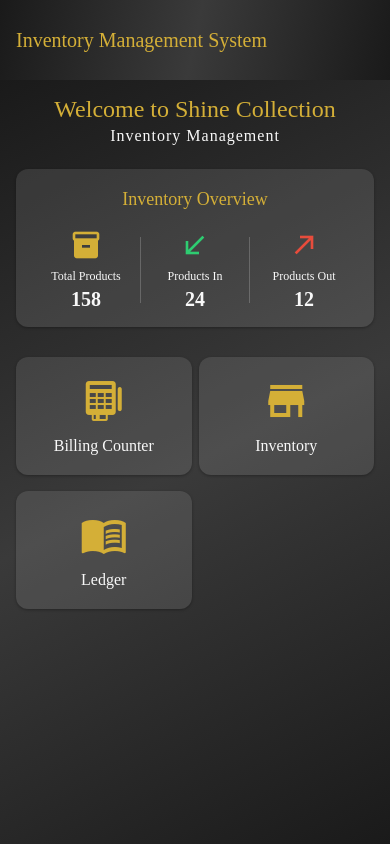
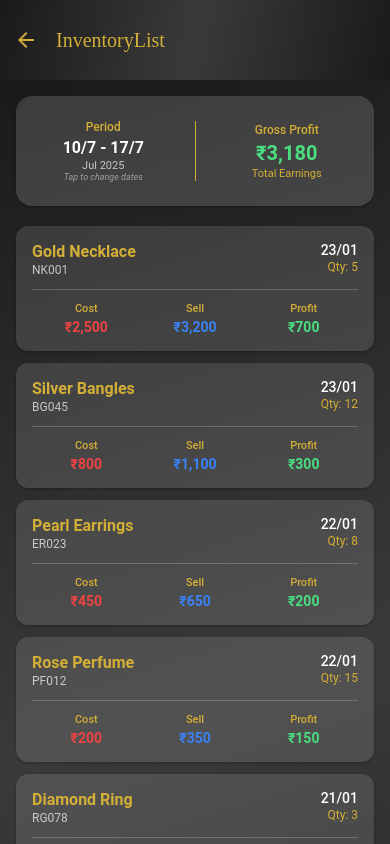
Before and after one commit to sahanawaz/inventory-management, a React Native app in the folder inventory-management-app/: screen /InventoryList in a window 390 px wide. Shown: the top 844 px of the page. Built offline with nearby package versions, Linux system fonts and the light colour scheme; what @react-native-vector-icons/material-design-icons would draw is missing.

Commit message:
New screen to list the inventory is added

```diff
--- a/inventory-management-app/components/HomeScreen.tsx
+++ b/inventory-management-app/components/HomeScreen.tsx
@@ -117,6 +117,22 @@ const HomeScreen: React.FC<HomeScreenProps> = ({ navigation }) => {
                   color="#d4af37"
                   onPress={() => navigation.navigate("Inventory")}
                 />
+                <Text style={styles.actionCardTitle}>SKU</Text>
+              </Card.Content>
+            </Card>
+          </TouchableOpacity>
+          {/*Inventory Screen */}
+          <TouchableOpacity
+            onPress={() => navigation.navigate("InventoryList")}
+          >
+            <Card style={styles.actionCard}>
+              <Card.Content style={styles.actionCardContent}>
+                <MaterialIcons
+                  name="menu-book"
+                  size={48}
+                  color="#d4af37"
+                  onPress={() => navigation.navigate("InventoryList")}
+                />
                 <Text style={styles.actionCardTitle}>Inventory</Text>
               </Card.Content>
             </Card>
--- /dev/null
+++ b/inventory-management-app/components/InventoryListScreen.tsx
@@ -0,0 +1,338 @@
+import React, { useCallback, useState } from "react";
+import {
+  Dimensions,
+  ScrollView,
+  StyleSheet,
+  TouchableOpacity,
+  View,
+} from "react-native";
+import GradientBackground from "../utils/GradientBackground";
+import { Card, DataTable, Text } from "react-native-paper";
+import { ledgerData } from "../utils/SysData";
+import { DEFAULT_THEME_COLOR, months } from "../utils/SysConsts";
+import DateTimePicker from "@react-native-community/datetimepicker";
+import { useFocusEffect } from "@react-navigation/native";
+const { width, height } = Dimensions.get("window");
+const InventoryListScreen = () => {
+  const [locDate, setLocDate] = useState<{
+    startDate: Date;
+    endDate: Date;
+  }>({
+    startDate: new Date(),
+    endDate: new Date(),
+  });
+
+  useFocusEffect(
+    useCallback(() => {
+      let lendDate = new Date();
+      let lstartDate = new Date();
+      lstartDate.setDate(lendDate.getDate() - 7);
+      setLocDate({ startDate: lstartDate, endDate: lendDate });
+    }, [])
+  );
+  const [showStartPicker, setShowStartPicker] = useState(false);
+  const [showEndPicker, setShowEndPicker] = useState(false);
+  const [tapCounter, setTapCounter] = useState(0);
+  const totalGrossProfit = ledgerData.reduce(
+    (sum, item) => sum + item.profit,
+    0
+  );
+
+  const formatCurrency = (amount: number): string => {
+    return `₹${amount.toLocaleString("en-IN")}`;
+  };
+  const formatDateRange = (): string => {
+    const startDay = locDate?.startDate?.getDate().toString().padStart(2, "0");
+    const startMonth = locDate?.startDate?.getMonth() + 1;
+    const endDay = locDate?.endDate?.getDate().toString().padStart(2, "0");
+    const endMonth = locDate?.endDate?.getMonth() + 1;
+
+    return `${startDay}/${startMonth} - ${endDay}/${endMonth}`;
+  };
+
+  const getMonthYear = (): string => {
+    return `${
+      months[locDate?.endDate?.getMonth() || -1]
+    } ${locDate?.endDate?.getFullYear()}`;
+  };
+
+  const handleStartDateChange = (event: any, selectedDate?: Date) => {
+    setShowStartPicker(false);
+    if (!!selectedDate) {
+      setLocDate({ ...locDate, startDate: selectedDate });
+    }
+  };
+
+  const handleEndDateChange = (event: any, selectedDate?: Date) => {
+    setShowEndPicker(false);
+    if (selectedDate) {
+      setLocDate({ ...locDate, endDate: selectedDate });
+    }
+  };
+
+  const showDatePicker = () => {
+    if (tapCounter % 2 === 0) {
+      setShowStartPicker(true);
+    } else {
+      setShowEndPicker(true);
+    }
+    setTapCounter(tapCounter + 1);
+  };
+  return (
+    <GradientBackground>
+      <ScrollView style={styles.content} showsVerticalScrollIndicator={false}>
+        {/* Summary Card with Vertical Divider */}
+        <Card style={styles.summaryCard}>
+          <Card.Content>
+            <View style={styles.summaryContainer}>
+              {/* Date Range Section */}
+              <TouchableOpacity
+                style={styles.dateSection}
+                onPress={showDatePicker}
+              >
+                <Text style={styles.sectionLabel}>Period</Text>
+                <Text style={styles.dateRange}>{formatDateRange()}</Text>
+                <Text style={styles.dateSubtext}>{getMonthYear()}</Text>
+                <Text style={styles.tapHint}>Tap to change dates</Text>
+              </TouchableOpacity>
+
+              {/* Vertical Divider */}
+              <View style={styles.verticalDivider} />
+
+              {/* Gross Profit Section */}
+              <View style={styles.profitSection}>
+                <Text style={styles.sectionLabel}>Gross Profit</Text>
+                <Text style={styles.grossProfit}>
+                  {formatCurrency(totalGrossProfit)}
+                </Text>
+                <Text style={styles.profitSubtext}>Total Earnings</Text>
+              </View>
+            </View>
+          </Card.Content>
+        </Card>
+
+        {/* Transaction Cards */}
+        <View style={styles.transactionsList}>
+          {ledgerData.map((item, index) => (
+            <Card key={index} style={styles.transactionCard}>
+              <Card.Content>
+                <View style={styles.cardHeader}>
+                  <View style={styles.leftSection}>
+                    <Text style={styles.productName}>{item.product}</Text>
+                    <Text style={styles.skuText}>{item.sku}</Text>
+                  </View>
+                  <View style={styles.rightSection}>
+                    <Text style={styles.dateText}>{item.date}</Text>
+                    <Text style={styles.quantityText}>
+                      Qty: {item.quantity}
+                    </Text>
+                  </View>
+                </View>
+
+                <View style={styles.divider} />
+
+                <View style={styles.priceContainer}>
+                  <View style={styles.priceItem}>
+                    <Text style={styles.priceLabel}>Cost</Text>
+                    <Text style={styles.costPrice}>
+                      {formatCurrency(item.costPrice)}
+                    </Text>
+                  </View>
+
+                  <View style={styles.priceItem}>
+                    <Text style={styles.priceLabel}>Sell</Text>
+                    <Text style={styles.sellPrice}>
+                      {formatCurrency(item.sellPrice)}
+                    </Text>
+                  </View>
+
+                  <View style={styles.priceItem}>
+                    <Text style={styles.priceLabel}>Profit</Text>
+                    <Text style={styles.profitPrice}>
+                      {formatCurrency(item.profit)}
+                    </Text>
+                  </View>
+                </View>
+              </Card.Content>
+            </Card>
+          ))}
+        </View>
+      </ScrollView>
+      {/* Date Picker Modals */}
+      {showStartPicker && (
+        <DateTimePicker
+          title="Start Date Picker"
+          value={locDate.startDate}
+          mode="date"
+          display="default"
+          onChange={handleStartDateChange}
+          maximumDate={locDate.endDate}
+        />
+      )}
+
+      {showEndPicker && (
+        <DateTimePicker
+          title="End Date Picker"
+          value={locDate.endDate}
+          mode="date"
+          display="default"
+          onChange={handleEndDateChange}
+          minimumDate={locDate.startDate}
+          maximumDate={new Date()}
+        />
+      )}
+    </GradientBackground>
+  );
+};
+const styles = StyleSheet.create({
+  container: {
+    flex: 1,
+    width: width,
+    height: height,
+  },
+  header: {
+    backgroundColor: "rgba(255, 255, 255, 0.1)",
+    elevation: 0,
+  },
+  headerTitle: {
+    color: "#ffffff",
+    fontSize: 18,
+    fontWeight: "600",
+  },
+  content: {
+    flex: 1,
+    paddingHorizontal: 16,
+    paddingTop: 16,
+  },
+  summaryCard: {
+    backgroundColor: "rgba(255, 255, 255, 0.15)",
+    marginBottom: 20,
+    borderRadius: 16,
+  },
+  summaryContainer: {
+    flexDirection: "row",
+    alignItems: "center",
+    paddingVertical: 8,
+  },
+  dateSection: {
+    flex: 1,
+    alignItems: "center",
+  },
+  profitSection: {
+    flex: 1,
+    alignItems: "center",
+  },
+  verticalDivider: {
+    width: 1,
+    height: 60,
+    backgroundColor: DEFAULT_THEME_COLOR,
+    marginHorizontal: 20,
+  },
+  sectionLabel: {
+    color: DEFAULT_THEME_COLOR,
+    fontSize: 12,
+    fontWeight: "500",
+    marginBottom: 4,
+  },
+  dateRange: {
+    color: "#ffffff",
+    fontSize: 16,
+    fontWeight: "600",
+    marginBottom: 2,
+  },
+  dateSubtext: {
+    color: "rgba(255, 255, 255, 0.7)",
+    fontSize: 11,
+  },
+  tapHint: {
+    color: "rgba(255, 255, 255, 0.5)",
+    fontSize: 9,
+    fontStyle: "italic",
+  },
+  grossProfit: {
+    color: "#4ade80",
+    fontSize: 20,
+    fontWeight: "bold",
+    marginBottom: 2,
+  },
+  profitSubtext: {
+    color: DEFAULT_THEME_COLOR,
+    fontSize: 11,
+  },
+  transactionsList: {
+    paddingBottom: 20,
+  },
+  transactionCard: {
+    backgroundColor: "rgba(255, 255, 255, 0.12)",
+    borderRadius: 12,
+    marginBottom: 12,
+  },
+  cardHeader: {
+    flexDirection: "row",
+    justifyContent: "space-between",
+    alignItems: "flex-start",
+    marginBottom: 12,
+  },
+  leftSection: {
+    flex: 1,
+  },
+  rightSection: {
+    alignItems: "flex-end",
+  },
+  productName: {
+    color: DEFAULT_THEME_COLOR,
+    fontSize: 16,
+    fontWeight: "600",
+    marginBottom: 2,
+  },
+  skuText: {
+    color: "rgba(255, 255, 255, 0.7)",
+    fontSize: 12,
+  },
+  dateText: {
+    color: "#ffffff",
+    fontSize: 14,
+    fontWeight: "500",
+    marginBottom: 2,
+  },
+  quantityText: {
+    color: DEFAULT_THEME_COLOR,
+    fontSize: 12,
+  },
+  divider: {
+    height: 1,
+    backgroundColor: "rgba(255, 255, 255, 0.2)",
+    marginBottom: 12,
+  },
+  priceContainer: {
+    flexDirection: "row",
+    justifyContent: "space-between",
+  },
+  priceItem: {
+    alignItems: "center",
+    flex: 1,
+  },
+  priceLabel: {
+    color: DEFAULT_THEME_COLOR,
+    fontSize: 11,
+    fontWeight: "500",
+    marginBottom: 4,
+  },
+  costPrice: {
+    color: "#ef4444",
+    fontSize: 14,
+    fontWeight: "600",
+  },
+  sellPrice: {
+    color: "#3b82f6",
+    fontSize: 14,
+    fontWeight: "600",
+  },
+  profitPrice: {
+    color: "#4ade80",
+    fontSize: 14,
+    fontWeight: "600",
+  },
+});
+
+export default InventoryListScreen;
--- a/inventory-management-app/navigation/AppNavigator.tsx
+++ b/inventory-management-app/navigation/AppNavigator.tsx
@@ -8,6 +8,7 @@ import GradientBackground from "../utils/GradientBackground";
 import { Platform, View } from "react-native";
 import { DEFAULT_THEME_COLOR } from "../utils/SysConsts";
 import LedgerScreen from "../components/LedgerScreen";
+import InventoryListScreen from "../components/InventoryListScreen";
 
 const Stack = createStackNavigator<RootStackParamList>();
 
@@ -55,6 +56,11 @@ const AppNavigator = () => {
           component={LedgerScreen}
           options={{ title: "Ledger" }}
         />
+        <Stack.Screen
+          name="InventoryList"
+          component={InventoryListScreen}
+          options={{ title: "InventoryList" }}
+        />
       </Stack.Navigator>
     </NavigationContainer>
   );
--- a/inventory-management-app/shared/SharedConstants.tsx
+++ b/inventory-management-app/shared/SharedConstants.tsx
@@ -3,6 +3,7 @@ export type RootStackParamList = {
   Billing: undefined;
   Inventory: undefined;
   Ledger: undefined;
+  InventoryList: undefined;
 };
 
 export interface BillClass {
```
